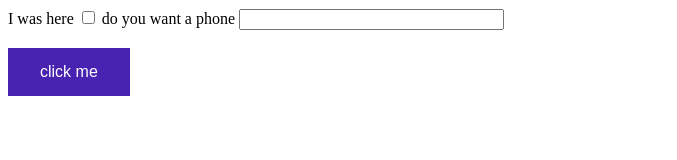
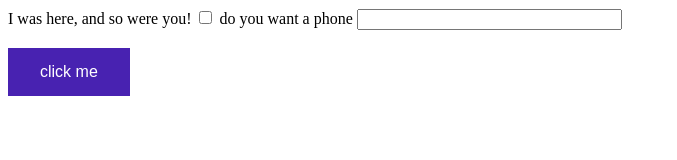
Before and after one commit to austin-coding/code, a plain HTML site: page index.html in a window 1280 px wide. Shown: the whole page, without its empty margins (0-677 px from the left). Drawn offline with Linux system fonts and the light colour scheme.

Commit message:
Made some more changes

```diff
--- a/index.html
+++ b/index.html
@@ -13,7 +13,7 @@
 
         }
     </script>
-I was here
+I was here, and so were you!
 <style>
         #my_button {
             background-color: rgb(72, 34, 177);
```
